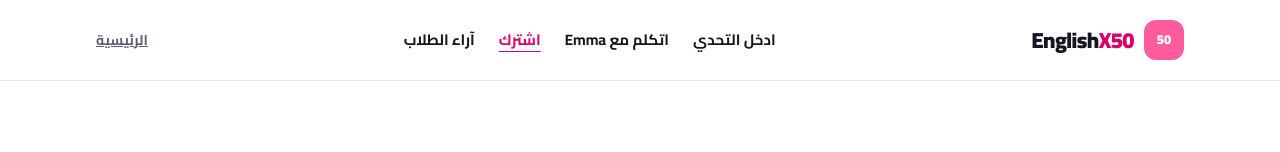
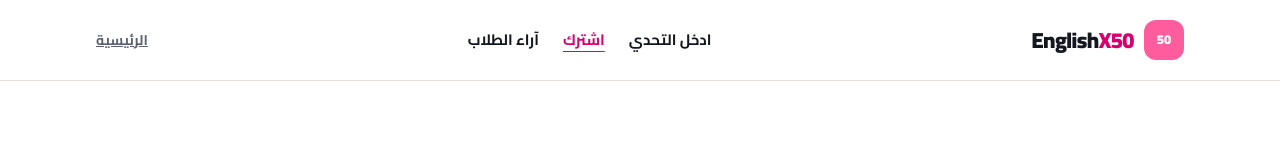
Before and after one commit to Amrhadid/englishx50, a React (Vite) app: page /join in a window 1280 px wide. Shown: the top 152 px of the page. Built offline with nearby package versions, Linux system fonts and the light colour scheme; no server answers.

Commit message:
Update SiteHeader.tsx

```diff
--- a/src/components/SiteHeader.tsx
+++ b/src/components/SiteHeader.tsx
@@ -8,7 +8,8 @@ import { UI } from '../lib/theme'
  */
 const NAV = [
   { to: '/challenge', label: 'ادخل التحدي' },
-  { to: '/speak', label: 'اتكلم مع Emma' },
+  // Emma hidden from all users (route /speak redirects home). Restore this line + the route in main.tsx to undo.
+  // { to: '/speak', label: 'اتكلم مع Emma' },
   { to: '/join', label: 'اشترك' },
   { to: '/reviews', label: 'آراء الطلاب' },
 ]
```
